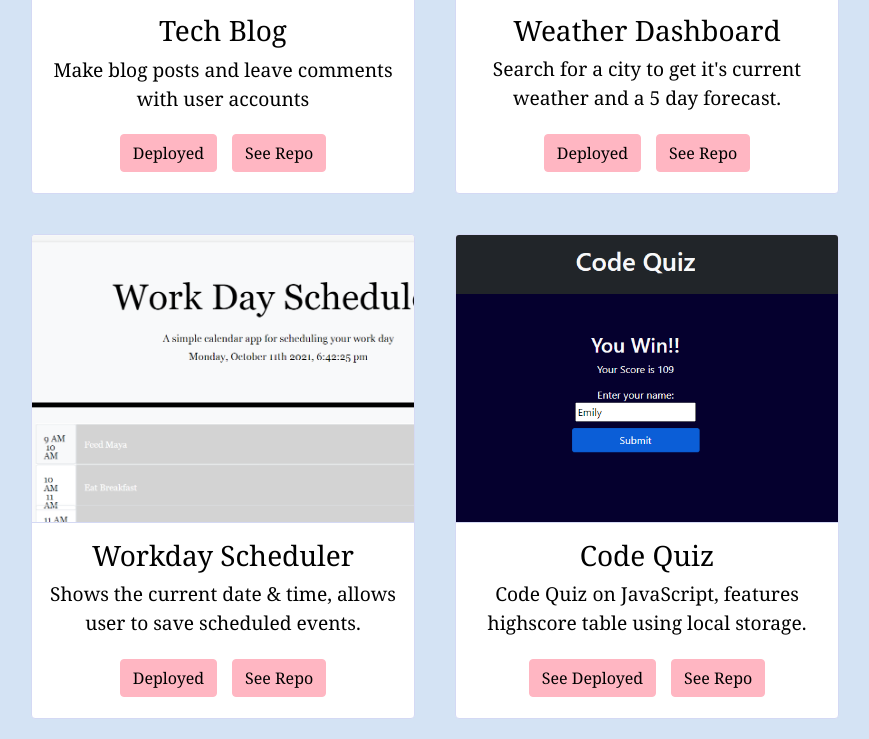
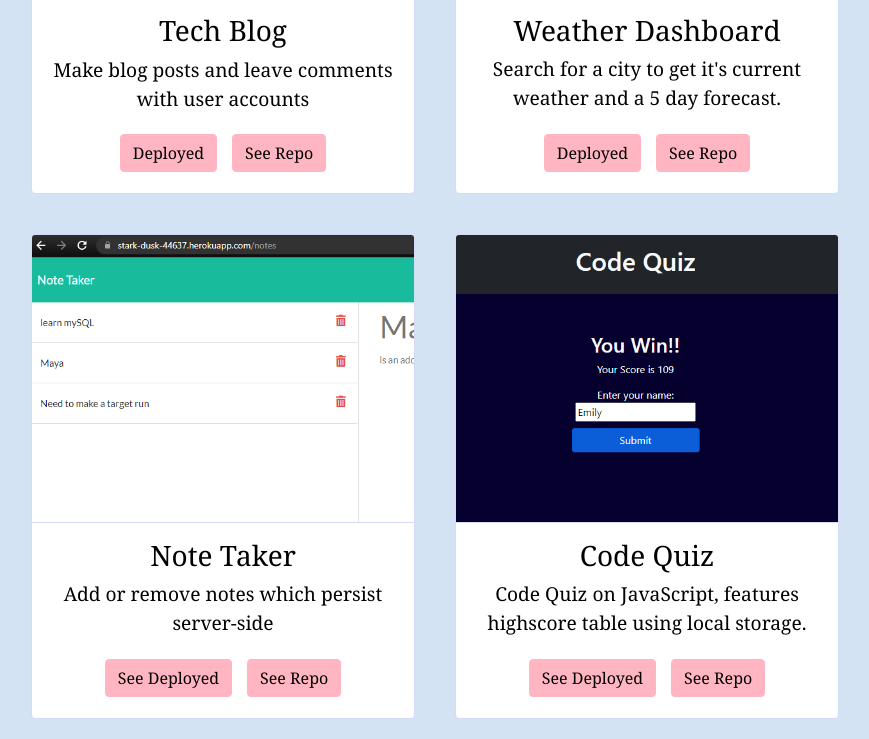
Before and after one commit to emdorgan/re-updated-portfolio, a plain HTML site: page index.html in a window 1280 px wide. Shown: the part 1883-2622 px from the top of the page, without its empty margins (11-880 px from the left). Drawn offline with nearby package versions, Linux system fonts and the light colour scheme.

Commit message:
updated one of the cards to a more impressive project

```diff
--- a/index.html
+++ b/index.html
@@ -99,14 +99,14 @@
           </div>
         </div>
         <div class="card custom-card">
-          <a href="https://emdorgan.github.io/day-planner/">
-            <img src="assets/img/day-planner.png" class="card-img-top" alt="kitschy app screenshot">
+          <a href="https://emdorgan.github.io/weather-planner/">
+            <img src="assets/img/notes.png" class="card-img-top" alt="kitschy app screenshot">
           </a>
           <div class="card-body custom-card-body">
-            <h3 class="card-title">Workday Scheduler</h3>
-            <p class="card-text">Shows the current date & time, allows user to save scheduled events.</p>
-            <a href="https://emdorgan.github.io/day-planner/" class="btn btn-primary custom-btn">Deployed</a>
-            <a href="https://github.com/emdorgan/day-planner" class="btn btn-primary custom-btn">See Repo</a>
+            <h3 class="card-title">Note Taker</h3>
+            <p class="card-text">Add or remove notes which persist server-side</p>
+            <a href="https://stark-dusk-44637.herokuapp.com/" class="btn btn-primary custom-btn">See Deployed</a>
+            <a href="https://github.com/emdorgan/note-taker" class="btn btn-primary custom-btn">See Repo</a>
           </div>
         </div>
         <div class="card custom-card">
```
